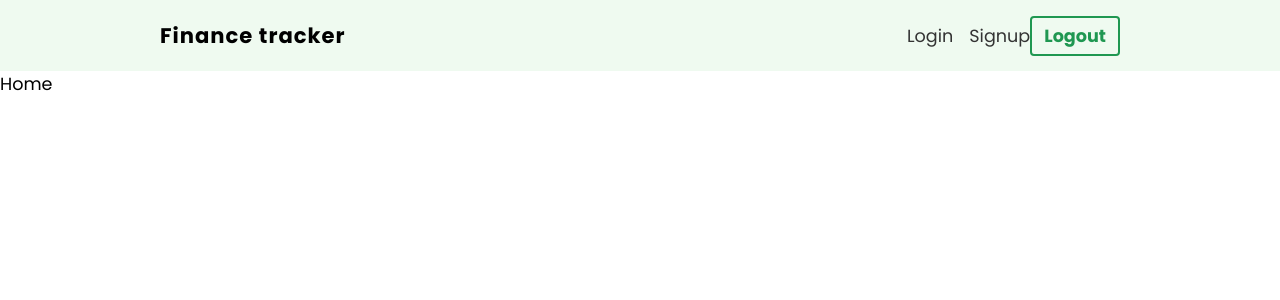
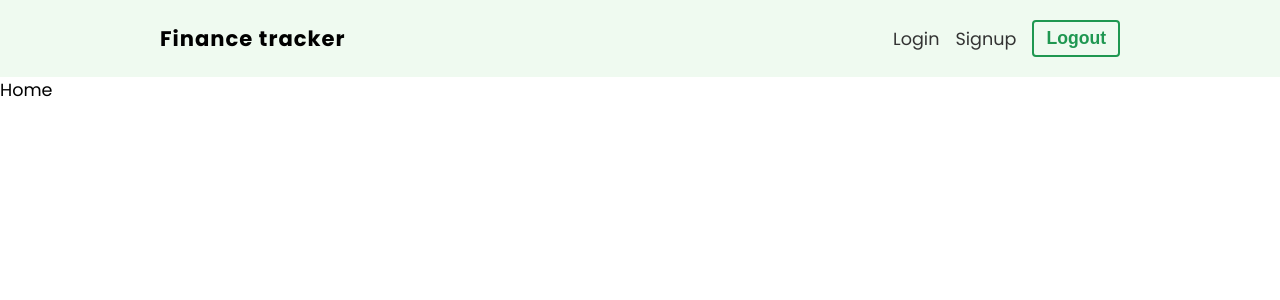
Before and after one commit to naMqe-h/Finance-Tracker, a React (Create React App) app: page / in a window 1280 px wide. Shown: the top 300 px of the page. Built offline with nearby package versions, Linux system fonts and the light colour scheme; no server answers.

Commit message:
fixed button in navbar

```diff
--- a/src/components/Navbar.js
+++ b/src/components/Navbar.js
@@ -11,7 +11,7 @@ export default function Navbar() {
                 <li className={styles.title}>Finance tracker</li>
                 <li><Link to='/login'>Login</Link></li>
                 <li><Link to='/signup'>Signup</Link></li>
-                <li><buttn className="btn" onClick={logout} >Logout</buttn></li>
+                <li><button className="btn" onClick={logout} >Logout</button></li>
             </ul>
         </nav>
     )
```
